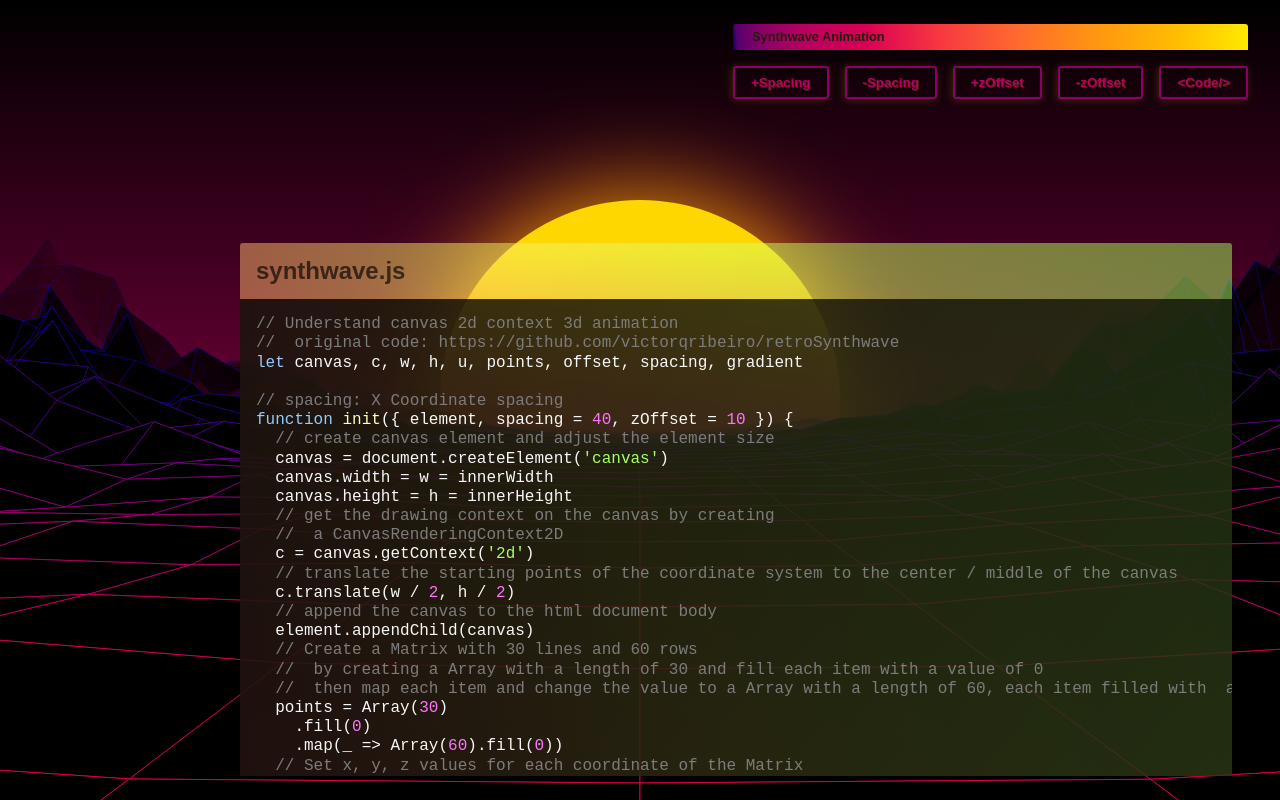
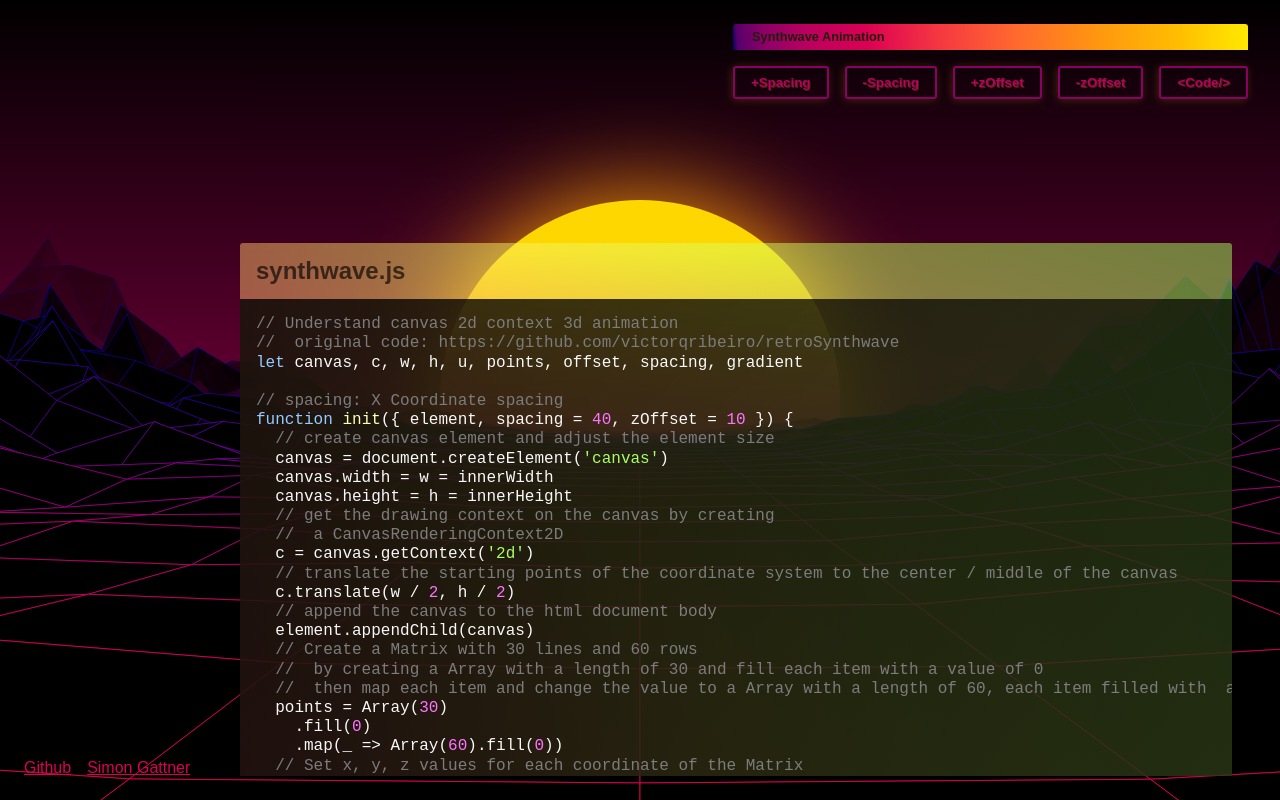
Before and after one commit to exiguus/retro-synthwave, a React (Vite) app: page / in a window 1280 px wide. Built offline with nearby package versions, Linux system fonts and the light colour scheme.

Commit message:
feat(meta): navigation add

```diff
--- a/src/App.tsx
+++ b/src/App.tsx
@@ -1,6 +1,7 @@
 import React, { FunctionComponent, Suspense } from 'react'
 import * as classes from './App.module.css'
 import { Loading } from './components/Loading'
+import { MetaNavigation } from './components/MetaNavigation'
 
 const Animation = React.lazy(() => import('./components/Animation'))
 export const App: FunctionComponent = () => {
@@ -9,6 +10,7 @@ export const App: FunctionComponent = () => {
       <Suspense fallback={<Loading />}>
         <Animation />
       </Suspense>
+      <MetaNavigation />
     </div>
   )
 }
--- a/src/components/Loading/index.tsx
+++ b/src/components/Loading/index.tsx
@@ -1,4 +1,4 @@
-import React, { FunctionComponent } from 'react'
+import { FunctionComponent } from 'react'
 import * as classes from './index.module.css'
 
 export const Loading: FunctionComponent = () => {
--- /dev/null
+++ b/src/components/MetaNavigation/index.module.css
@@ -0,0 +1,40 @@
+.metaNavigation {
+  position: fixed;
+}
+
+@media screen and (min-width: 1200px) {
+  .metaNavigation {
+    bottom: 1.5rem;
+    left: 1.5rem;
+  }
+}
+
+@media screen and (max-width: 1199px) {
+  .metaNavigation {
+    right: 4.5rem;
+    bottom: 3rem;
+  }
+}
+
+nav ul {
+  list-style: none;
+}
+
+nav ul li {
+  display: inline;
+}
+
+nav ul li + li {
+  margin-left: 1rem;
+}
+
+nav ul li a {
+  color: hsl(337deg 100% 43%);
+}
+
+nav ul li a:hover,
+nav ul li a:active,
+nav ul li a:focus,
+nav ul li a:visited {
+  color: hsl(315deg 100% 27%);
+}
--- /dev/null
+++ b/src/components/MetaNavigation/index.tsx
@@ -0,0 +1,26 @@
+import { FunctionComponent } from 'react'
+import * as classes from './index.module.css'
+
+export const MetaNavigation: FunctionComponent = () => {
+  return (
+    <div className={classes.metaNavigation}>
+      <nav>
+        <ul>
+          <li>
+            <a
+              href="https://github.com/exiguus/retro-synthwave/"
+              title="Github Source"
+            >
+              Github
+            </a>
+          </li>
+          <li>
+            <a href="https://gattner.name/" title="Front end development">
+              Simon Gattner
+            </a>
+          </li>
+        </ul>
+      </nav>
+    </div>
+  )
+}
```
